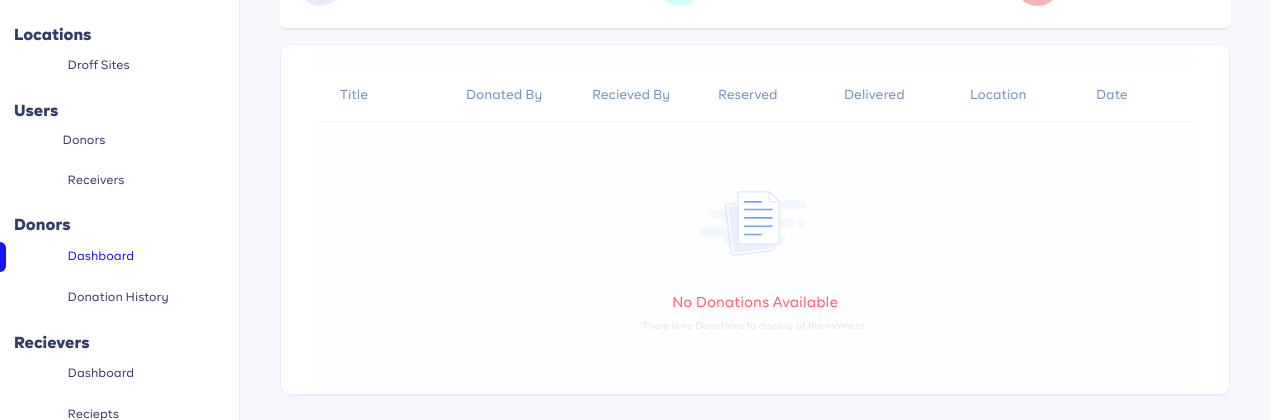
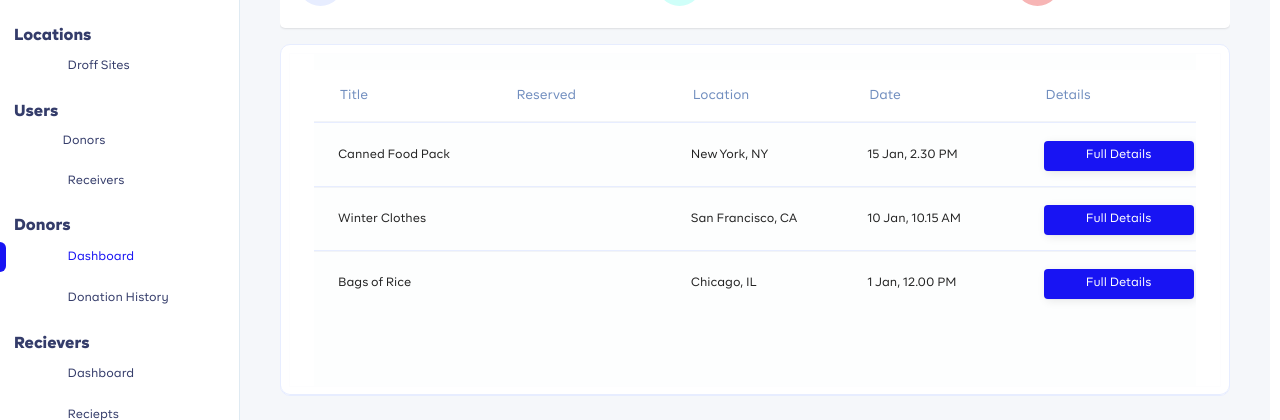
Before and after one commit to AJFX-01/sharebite, a React (Vite) app: page /donor in a window 1280 px wide. Shown: the part 237-657 px from the top of the page. Built offline with nearby package versions, Linux system fonts and the light colour scheme; some icons are missing.

Commit message:
feat: added donation details view

```diff
--- a/src/components/donor/DonationHistory.tsx
+++ b/src/components/donor/DonationHistory.tsx
@@ -124,19 +124,7 @@ const DonationHistory = () => {
             </>
           );
         } else {
-          return (
-            <Button
-              onClick={() => handleOpen(params.row)}
-              variant="contained"
-              color="primary"
-              sx={{
-                fontSize: 12,
-                width: 150,
-              }}
-            >
-              View Proof
-            </Button>
-          );
+          return <Typography color={'#06c9a9'}>Avaliable</Typography>;
         }
       },
     },
--- a/src/components/donor/DonationList.tsx
+++ b/src/components/donor/DonationList.tsx
@@ -11,8 +11,9 @@ import NoData from '../../components/base/NoData';
 import { useState, MouseEvent, useEffect } from 'react';
 import { useBreakpoints } from 'providers/useBreakpoints';
 import FilterDropdown from 'components/base/FilterDropDown';
-import DonationDetails from './DonationDetails';
+import DonationDetails from './DonationInsight';
 import MakeDonation from './MakeDonation';
+import { donations } from 'data/dummydata';
 
 const filter_data: FilterDataType[] = [
   {
@@ -29,78 +30,6 @@ const filter_data: FilterDataType[] = [
   },
 ];
 
-const columns: GridColDef[] = [
-  {
-    field: 'title',
-    headerName: 'Title',
-    flex: 1,
-    width: 200,
-    hideable: false,
-  },
-  {
-    field: 'donor',
-    headerName: 'Donated By',
-    flex: 1,
-    width: 200,
-    hideable: false,
-  },
-  {
-    field: 'reserved_by',
-    headerName: 'Recieved By',
-    flex: 1,
-    width: 200,
-    hideable: false,
-  },
-  {
-    field: 'is_reserved',
-    headerName: 'Reserved',
-    flex: 1,
-    minWidth: 100,
-    hideable: false,
-    renderCell: (params) => {
-      const color =
-        params.row.status === 'TRUE'
-          ? '#06c9a9'
-          : params.row.status === 'FALSE'
-            ? '#0047CC'
-            : '#e30707';
-
-      return <Typography color={color}>{params.row.status}</Typography>;
-    },
-  },
-  {
-    field: 'is_delivered',
-    headerName: 'Delivered',
-    flex: 1,
-    minWidth: 100,
-    hideable: false,
-    renderCell: (params) => {
-      const color =
-        params.row.status === 'TRUE'
-          ? '#06c9a9'
-          : params.row.status === 'FALSE'
-            ? '#0047CC'
-            : '#e30707';
-
-      return <Typography color={color}>{params.row.status}</Typography>;
-    },
-  },
-  {
-    field: 'location',
-    headerName: 'Location',
-    flex: 1,
-    minWidth: 100,
-    hideable: false,
-  },
-  {
-    field: 'created_at',
-    headerName: 'Date',
-    flex: 1,
-    minWidth: 100,
-    hideable: false,
-    renderCell: (params) => <>{dateFormatFromUTC(params.value)}</>,
-  },
-];
 
 let rowHeight = 60;
 
@@ -140,6 +69,72 @@ const DonationListings = () => {
     // );
   };
 
+  const columns: GridColDef[] = [
+    {
+      field: 'title',
+      headerName: 'Title',
+      flex: 1,
+      width: 200,
+      hideable: false,
+    },
+    {
+      field: 'is_reserved',
+      headerName: 'Reserved',
+      flex: 1,
+      minWidth: 50,
+      hideable: false,
+      renderCell: (params) => {
+        const color =
+          params.row.status === 'TRUE'
+            ? '#06c9a9'
+            : params.row.status === 'FALSE'
+              ? '#0047CC'
+              : '#e30707';
+
+        return <Typography color={color}>{params.row.status}</Typography>;
+      },
+    },
+    {
+      field: 'location',
+      headerName: 'Location',
+      flex: 1,
+      minWidth: 100,
+      hideable: false,
+    },
+    {
+      field: 'created_at',
+      headerName: 'Date',
+      flex: 1,
+      minWidth: 100,
+      hideable: false,
+      renderCell: (params) => <>{dateFormatFromUTC(params.value)}</>,
+    },
+    {
+      field: '',
+      headerName: 'Details',
+      flex: 1,
+      minWidth: 150,
+      hideable: false,
+      renderCell: (params) => {
+        return (
+          <>
+            <Button
+              onClick={() => handleOpen(params.row)}
+              variant="contained"
+              color="primary"
+              sx={{
+                fontSize: 12,
+                width: 150,
+              }}
+            >
+              Full Details
+            </Button>
+          </>
+        );
+      },
+    },
+  ];
+
   // const handleRefresh = () => {
   //   fetchListingData();
   // };
@@ -170,11 +165,15 @@ const DonationListings = () => {
     setPaginationModel(model);
   };
 
-  // const fetchListingData = async () => {};
+  const fetchListingData = () => {
+    setLoading(true);
+    setItems(donations); // Always set all items
+    setLoading(false);
+  };
 
-  // useEffect(() => {
-  //   fetchListingData();
-  // });
+  useEffect(() => {
+    fetchListingData();
+  });
 
   return (
     <Stack sx={{ overflow: 'auto', justifyContent: 'space-between' }}>
--- a/src/pages/donor/dashboard/index.tsx
+++ b/src/pages/donor/dashboard/index.tsx
@@ -1,5 +1,5 @@
 import { Grid } from '@mui/material';
-import DonationDetails from 'components/donor/DonationDetails';
+import DonationDetails from 'components/donor/DonationInsight';
 import DonationList from 'components/donor/DonationList';
 
 const Donor = () => {
```
Also changed, not shown: src/components/donor/DonationInsight.tsx (renamed from src/components/donor/DonationDetails.tsx).
